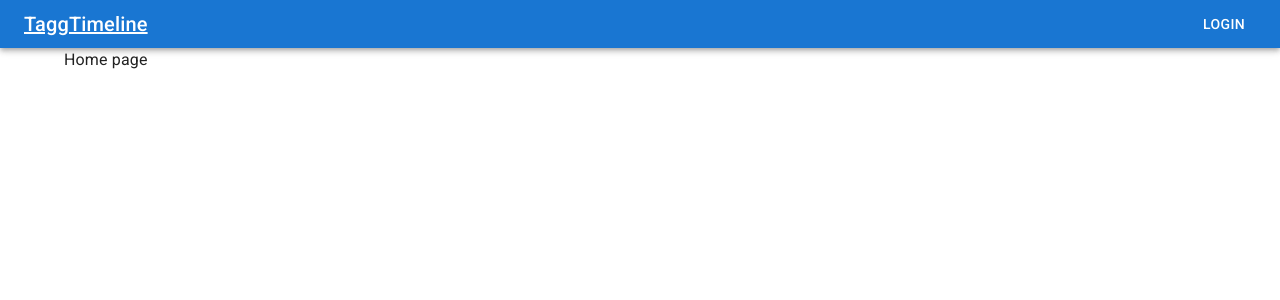
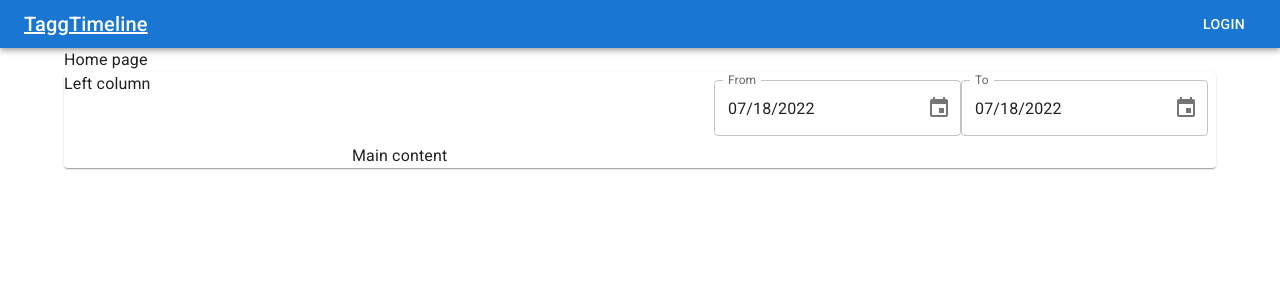
Before and after one commit to Pseudooo/TaggTimeline, a React (Create React App) app in the folder TaggTimeline.WebClient/: page / in a window 1280 px wide. Shown: the top 300 px of the page. Built offline with nearby package versions, Linux system fonts and the light colour scheme.

Commit message:
Started work on timeline

```diff
--- /dev/null
+++ b/TaggTimeline.WebClient/src/components/timeline/horizontal/HorizontalTimeline.tsx
@@ -0,0 +1,43 @@
+import { Grid, Paper } from "@mui/material";
+import { FunctionComponent, useState } from "react";
+import { DateRangePicker } from "../../io/DateRangePicker";
+
+export const HorizontalTimeline: FunctionComponent = () => {
+  const [startDate, setStartDate] = useState<Date | null>(new Date());
+  const [endDate, setEndDate] = useState<Date | null>(new Date());
+
+  const handleDateChange = (newStart: Date | null, newEnd: Date | null) => {
+    setStartDate(newStart);
+    setEndDate(newEnd);
+  };
+
+  return (
+    <Paper>
+      <Grid container>
+        <Grid item xs={3}>
+          Left column
+        </Grid>
+        <Grid item xs={9}>
+          <Grid
+            item
+            xs={12}
+            padding={1}
+            display="flex"
+            justifyContent="flex-end"
+          >
+            <DateRangePicker
+              startDate={startDate}
+              endDate={endDate}
+              onChange={handleDateChange}
+            ></DateRangePicker>
+          </Grid>
+          <Grid item xs={12}>
+            Main content
+          </Grid>
+        </Grid>
+      </Grid>
+    </Paper>
+  );
+};
+
+export default HorizontalTimeline;
--- a/TaggTimeline.WebClient/src/views/Home.tsx
+++ b/TaggTimeline.WebClient/src/views/Home.tsx
@@ -1,9 +1,15 @@
 import { Typography } from "@mui/material";
 import { FunctionComponent } from "react";
+import HorizontalTimeline from "../components/timeline/horizontal/HorizontalTimeline";
 
 /**
  * Homepage view
  */
 export const Home: FunctionComponent = () => {
-  return <Typography>Home page</Typography>;
+  return (
+    <>
+      <Typography>Home page</Typography>
+      <HorizontalTimeline />
+    </>
+  );
 };
```
